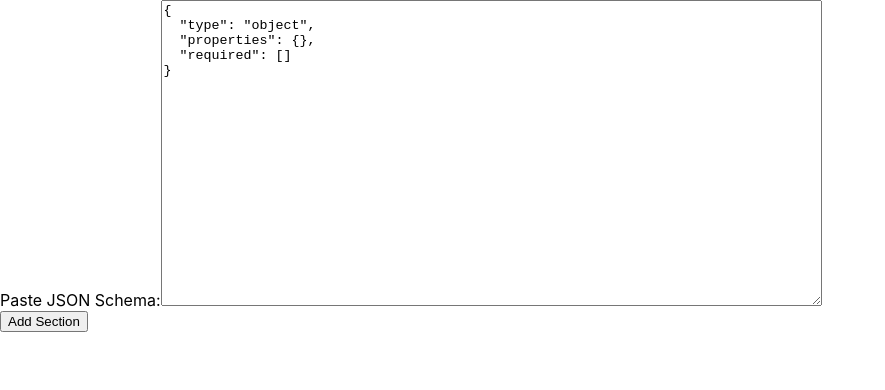
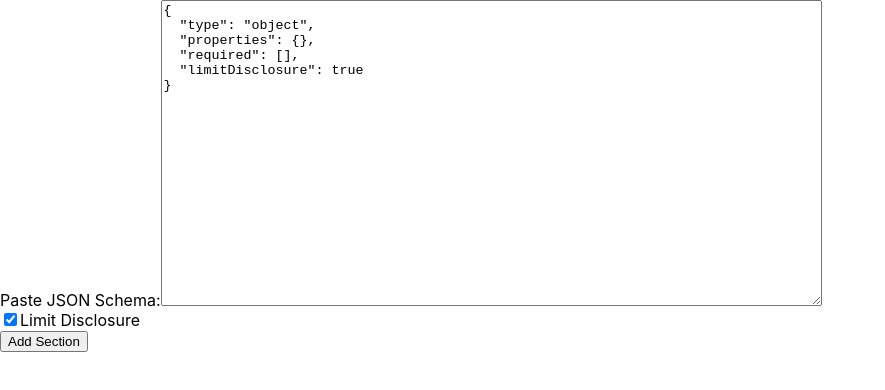
Before and after one commit to MARZOOQUE/credentialDefinition-complex-json-editor, a React (Create React App) app: page / in a window 1280 px wide. Shown: the top 390 px of the page, without its empty margins (0-885 px from the left). Built offline with nearby package versions, Linux system fonts and the light colour scheme.

Commit message:
added limit disclosure

```diff
--- a/package.json
+++ b/package.json
@@ -3,9 +3,11 @@
   "version": "0.1.0",
   "private": true,
   "dependencies": {
+    "@rjsf/core": "^5.18.4",
     "@testing-library/jest-dom": "^5.17.0",
     "@testing-library/react": "^13.4.0",
     "@testing-library/user-event": "^13.5.0",
+    "ajv": "^8.16.0",
     "debounce": "^2.1.0",
     "react": "^18.3.1",
     "react-dom": "^18.3.1",
--- a/src/App.js
+++ b/src/App.js
@@ -7,7 +7,7 @@ const App = () => {
     defaultValues: {
       credentialDefinition: [],
       jsonSchema: "",
-      limitValue: true
+      limitValue: true,
     },
   });
 
@@ -27,15 +27,15 @@ const App = () => {
 
     try {
       const parsedSchema = JSON.parse(inputValue);
-      const newSections = parseSchema(parsedSchema);
-      console.log("newSections", newSections)
+      const newSections = parseSchema(parsedSchema, watch("limitValue"));
       setValue("credentialDefinition", newSections);
+      updateLimitValue(parsedSchema);
     } catch (e) {
       console.error("Invalid JSON schema", e);
     }
   };
 
-  const parseSchema = (schema) => {
+  const parseSchema = (schema, limitValue) => {
     const parseProperties = (properties, requiredFields) => {
       return Object.keys(properties).map((key) => {
         const property = properties[key];
@@ -43,6 +43,7 @@ const App = () => {
           name: key,
           type: property.type,
           required: requiredFields.includes(key),
+          limitDisclosure: property.limitDisclosure !== undefined ? property.limitDisclosure : limitValue,
         };
 
         if (property.type === "object") {
@@ -67,6 +68,7 @@ const App = () => {
         return {
           type: "object",
           properties: parseProperties(items.properties || {}, items.required || []),
+          limitDisclosure: items.limitDisclosure !== undefined ? items.limitDisclosure : limitValue,
         };
       }
 
@@ -78,17 +80,15 @@ const App = () => {
       return {
         name: key,
         type: property.type,
-        properties:
-          property.type === "object"
-            ? parseProperties(property.properties || {}, property.required || [])
-            : {},
+        properties: property.type === "object" ? parseProperties(property.properties || {}, property.required || []) : {},
         items: property.type === "array" ? parseItems(property.items || {}) : {},
         required: schema.required ? schema.required.includes(key) : false,
+        limitDisclosure: property.limitDisclosure !== undefined ? property.limitDisclosure : limitValue,
       };
     });
   };
 
-  const generateJsonSchema = (sections) => {
+  const generateJsonSchema = (sections, limitValue) => {
     const generateProperties = (properties) => {
       if (!Array.isArray(properties)) {
         return {};
@@ -97,12 +97,13 @@ const App = () => {
       return properties.reduce((acc, property) => {
         acc[property.name] = { type: property.type };
 
+        // Add limitDisclosure attribute based on limitValue
+        acc[property.name].limitDisclosure = property.limitDisclosure;
+
         if (property.type === "object") {
           acc[property.name].properties = generateProperties(property.properties || []);
           acc[property.name].required = property.properties
-            ? property.properties
-                .filter((prop) => prop.required)
-                .map((prop) => prop.name)
+            ? property.properties.filter((prop) => prop.required).map((prop) => prop.name)
             : [];
         } else if (property.type === "array") {
           acc[property.name].items = generateItems(property.items || { type: "string" });
@@ -124,11 +125,8 @@ const App = () => {
         return {
           type: "object",
           properties: generateProperties(items.properties || []),
-          required: items.properties
-            ? items.properties
-                .filter((prop) => prop.required)
-                .map((prop) => prop.name)
-            : [],
+          required: items.properties ? items.properties.filter((prop) => prop.required).map((prop) => prop.name) : [],
+          limitDisclosure: items.limitDisclosure,
         };
       }
 
@@ -139,11 +137,13 @@ const App = () => {
       type: "object",
       properties: {},
       required: [],
+      limitDisclosure: limitValue, // Add limitDisclosure at the root level
     };
 
     sections.forEach((section) => {
       schema.properties[section.name] = {
         type: section.type,
+        limitDisclosure: section.limitDisclosure,
       };
 
       if (section.type === "object") {
@@ -166,7 +166,6 @@ const App = () => {
     return schema;
   };
 
-
   const watchCredentialDefinition = watch("credentialDefinition");
 
   const lastJsonSchema = useRef(null);
@@ -176,14 +175,74 @@ const App = () => {
   };
 
   useEffect(() => {
-    const newJsonSchema = generateJsonSchema(watchCredentialDefinition);
+    const newJsonSchema = generateJsonSchema(watchCredentialDefinition, watch("limitValue"));
     const newJsonSchemaString = JSON.stringify(newJsonSchema, null, 2);
 
     if (newJsonSchemaString !== lastJsonSchema.current) {
       lastJsonSchema.current = newJsonSchemaString;
       setValue("jsonSchema", newJsonSchemaString);
+      updateLimitValue(newJsonSchema);
     }
   }, [watchCredentialDefinition, setValue, handleTypeChange]);
+
+  const updateLimitValue = (schema) => {
+    let allTrue = true;
+    const checkProperties = (properties) => {
+      for (let key in properties) {
+        if (properties[key].type === "object" && properties[key].properties) {
+          if (!checkProperties(properties[key].properties)) {
+            return false;
+          }
+        } else if (properties[key].type === "array" && properties[key].items && properties[key].items.properties) {
+          if (!checkProperties(properties[key].items.properties)) {
+            return false;
+          }
+        } else if (properties[key].limitDisclosure === false) {
+          return false;
+        }
+        allTrue = allTrue && properties[key].limitDisclosure;
+      }
+      return true;
+    };
+
+    const allPropertiesTrue = checkProperties(schema.properties);
+    setValue("limitValue", allPropertiesTrue && schema.limitDisclosure);
+  };
+
+  const handleLimitValueChange = (event) => {
+    const isChecked = event.target.checked;
+    setValue("limitValue", isChecked);
+
+    // Update limitDisclosure values in credentialDefinition
+    const updatedCredentialDefinition = watch("credentialDefinition").map((section) => {
+      const updateProperties = (properties) => {
+        return properties.map((prop) => {
+          if (prop.type === "object" && prop.properties) {
+            prop.properties = updateProperties(prop.properties);
+          } else if (prop.type === "array" && prop.items && prop.items.properties) {
+            prop.items.properties = updateProperties(prop.items.properties);
+          }
+          prop.limitDisclosure = isChecked;
+          return prop;
+        });
+      };
+
+      if (section.type === "object" && section.properties) {
+        section.properties = updateProperties(section.properties);
+      } else if (section.type === "array" && section.items && section.items.properties) {
+        section.items.properties = updateProperties(section.items.properties);
+      }
+      section.limitDisclosure = isChecked;
+      return section;
+    });
+
+    setValue("credentialDefinition", updatedCredentialDefinition);
+
+    // Generate new JSON schema with updated limitDisclosure values
+    const newJsonSchema = generateJsonSchema(updatedCredentialDefinition, isChecked);
+    const newJsonSchemaString = JSON.stringify(newJsonSchema, null, 2);
+    setValue("jsonSchema", newJsonSchemaString);
+  };
 
   return (
     <div>
@@ -198,6 +257,17 @@ const App = () => {
             cols="80"
           />
         </div>
+        <div>
+          <label>
+            <input
+              type="checkbox"
+              {...register("limitValue")}
+              onChange={handleLimitValueChange}
+              checked={watch("limitValue")}
+            />
+            Limit Disclosure
+          </label>
+        </div>
         <button
           type="button"
           onClick={() =>
@@ -206,7 +276,8 @@ const App = () => {
               type: "string",
               properties: [],
               items: {},
-              required:true
+              required: true,
+              limitDisclosure: watch("limitValue"),
             })
           }
         >
```
Also changed, not shown: 1 other file (tests, documents, lock files or other folders).
